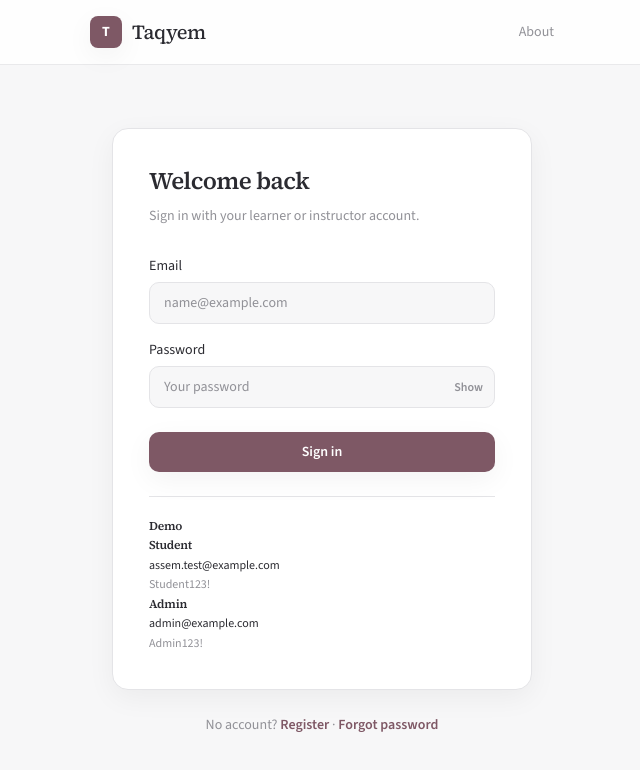
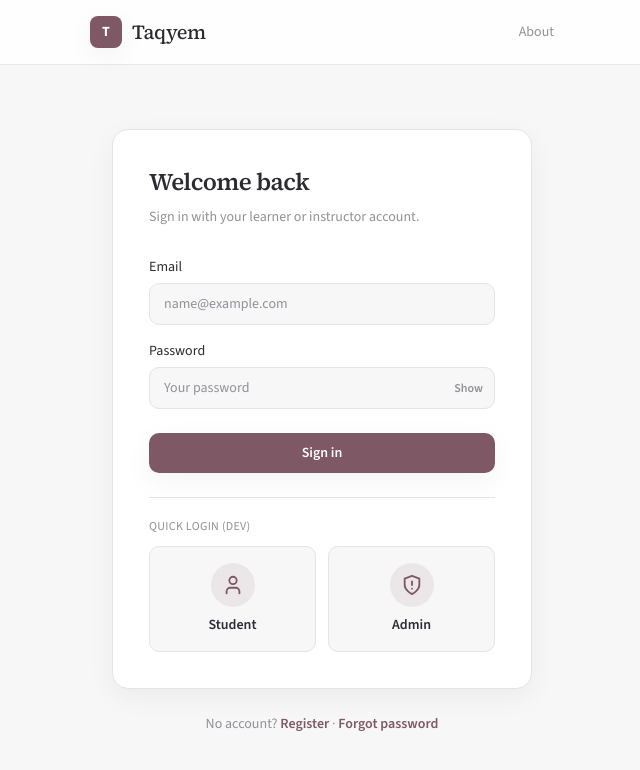
Before and after one commit to assem52/Taqyeem-UI, a React (Vite) app: page /login in a window 1280 px wide. Shown: the top 770 px of the page, without its empty margins (318-958 px from the left). Built offline with nearby package versions, Linux system fonts and the light colour scheme; no server answers.

Commit message:
feat: add one-click student and admin demo login in development
Replace copy-paste credential hints with icon buttons that sign in using seed accounts.

Co-authored-by: Cursor <cursoragent@cursor.com>

```diff
--- a/src/features/auth/pages/LoginPage.jsx
+++ b/src/features/auth/pages/LoginPage.jsx
@@ -6,6 +6,20 @@ import AuthShell, {
   authLabelClass,
   authPrimaryBtnClass,
 } from "../components/AuthShell";
+import { ShieldAlert, User } from "../../../shared/components/Icons";
+
+const DEMO_ACCOUNTS = {
+  student: {
+    label: "Student",
+    email: "assem.test@example.com",
+    password: "Student123!",
+  },
+  admin: {
+    label: "Admin",
+    email: "admin@example.com",
+    password: "Admin123!",
+  },
+};
 
 function homeForRole(role) {
   return role === "ADMIN" ? "/admin/quizzes" : "/";
@@ -27,6 +41,7 @@ export default function LoginPage() {
   const [password, setPassword] = useState("");
   const [showPassword, setShowPassword] = useState(false);
   const [errorMsg, setErrorMsg] = useState("");
+  const [demoKey, setDemoKey] = useState(null);
 
   const [login, { isLoading }] = useLoginMutation();
   const navigate = useNavigate();
@@ -41,21 +56,18 @@ export default function LoginPage() {
     }
   }, [navigate, next]);
 
-  const handleSubmit = async (e) => {
-    e.preventDefault();
+  const completeLogin = async (loginEmail, loginPassword) => {
     setErrorMsg("");
 
-    try {
     const response = await login({
-        email: email.trim().toLowerCase(),
-        password,
+      email: loginEmail.trim().toLowerCase(),
+      password: loginPassword,
     }).unwrap();
 
     if (!response?.access_token) {
-        setErrorMsg(
+      throw new Error(
         "Login succeeded but no token was returned. Please try again.",
       );
-        return;
     }
 
     const role = response.role ?? response.user?.role ?? "STUDENT";
@@ -66,7 +78,7 @@ export default function LoginPage() {
 
     if (role === "STUDENT" && status === "UNVERIFIED") {
       const params = new URLSearchParams({
-          email: email.trim().toLowerCase(),
+        email: loginEmail.trim().toLowerCase(),
       });
       if (next) params.set("next", next);
       navigate(`/verify?${params.toString()}`, { replace: true });
@@ -74,16 +86,46 @@ export default function LoginPage() {
     }
 
     navigate(destinationForLogin(role, next), { replace: true });
+  };
+
+  const handleSubmit = async (e) => {
+    e.preventDefault();
+    setDemoKey(null);
+    try {
+      await completeLogin(email, password);
     } catch (err) {
       setErrorMsg(
-        err?.data?.message || "Invalid email or password. Please try again.",
+        err?.data?.message ||
+          err?.message ||
+          "Invalid email or password. Please try again.",
       );
+    }
+  };
+
+  const handleDemoLogin = async (key) => {
+    const account = DEMO_ACCOUNTS[key];
+    if (!account) return;
+    setDemoKey(key);
+    setEmail(account.email);
+    setPassword(account.password);
+    try {
+      await completeLogin(account.email, account.password);
+    } catch (err) {
+      setErrorMsg(
+        err?.data?.message ||
+          err?.message ||
+          "Demo login failed. Is the seed data loaded?",
+      );
+    } finally {
+      setDemoKey(null);
     }
   };
 
   const registerHref = next
     ? `/register?next=${encodeURIComponent(next)}`
     : "/register";
+
+  const busy = isLoading || Boolean(demoKey);
 
   return (
     <AuthShell
@@ -161,24 +203,47 @@ export default function LoginPage() {
 
         <button
           type="submit"
-          disabled={isLoading}
+          disabled={busy}
           className={`${authPrimaryBtnClass} mt-2`}
         >
-          {isLoading ? "Signing in…" : "Sign in"}
+          {isLoading && !demoKey ? "Signing in…" : "Sign in"}
         </button>
       </form>
 
       {import.meta.env.DEV ? (
-        <p className="text-muted border-border mt-6 border-t pt-5 text-xs leading-relaxed">
-          <h2>Demo</h2>
-          <h3>Student</h3>
-          <p className="text-heading font-medium">assem.test@example.com</p>{" "}
-          Student123!
-          <br></br>
-          <h3>Admin </h3>{" "}
-          <p className="text-heading font-medium">admin@example.com</p>{" "}
-          Admin123!
+        <div className="border-border mt-6 border-t pt-5">
+          <p className="text-muted mb-3 text-xs font-medium tracking-wide uppercase">
+            Quick login (dev)
           </p>
+          <div className="grid grid-cols-2 gap-3">
+            <button
+              type="button"
+              disabled={busy}
+              onClick={() => handleDemoLogin("student")}
+              className="border-border bg-background hover:border-primary/40 hover:bg-primary/5 focus-visible:outline-primary flex flex-col items-center gap-2 rounded-button border px-3 py-4 text-sm transition focus-visible:outline focus-visible:outline-2 focus-visible:outline-offset-2 disabled:cursor-not-allowed disabled:opacity-50"
+            >
+              <span className="bg-primary/10 text-primary flex h-11 w-11 items-center justify-center rounded-full">
+                <User size={22} />
+              </span>
+              <span className="text-heading font-semibold">
+                {demoKey === "student" ? "Signing in…" : "Student"}
+              </span>
+            </button>
+            <button
+              type="button"
+              disabled={busy}
+              onClick={() => handleDemoLogin("admin")}
+              className="border-border bg-background hover:border-primary/40 hover:bg-primary/5 focus-visible:outline-primary flex flex-col items-center gap-2 rounded-button border px-3 py-4 text-sm transition focus-visible:outline focus-visible:outline-2 focus-visible:outline-offset-2 disabled:cursor-not-allowed disabled:opacity-50"
+            >
+              <span className="bg-primary/10 text-primary flex h-11 w-11 items-center justify-center rounded-full">
+                <ShieldAlert size={22} />
+              </span>
+              <span className="text-heading font-semibold">
+                {demoKey === "admin" ? "Signing in…" : "Admin"}
+              </span>
+            </button>
+          </div>
+        </div>
       ) : null}
     </AuthShell>
   );
```
Lines whose indentation alone changed are shown as unchanged.
